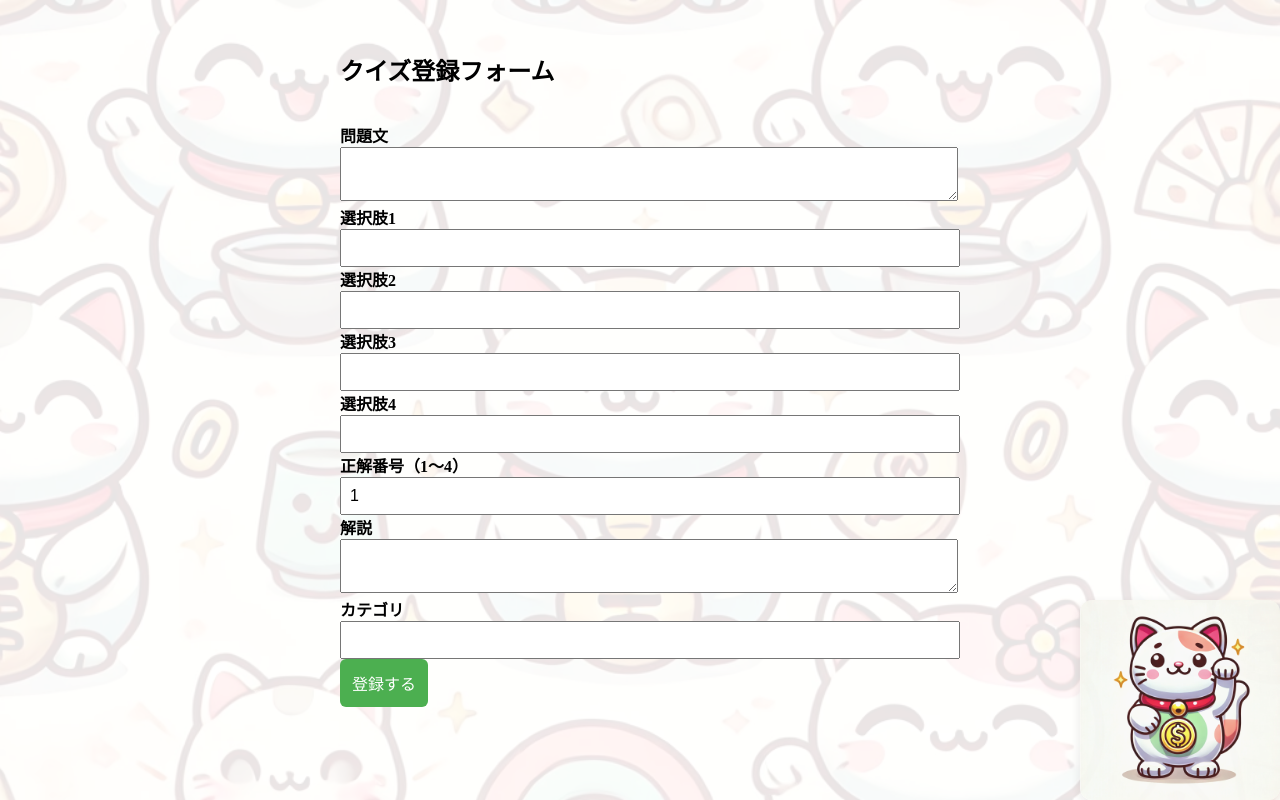
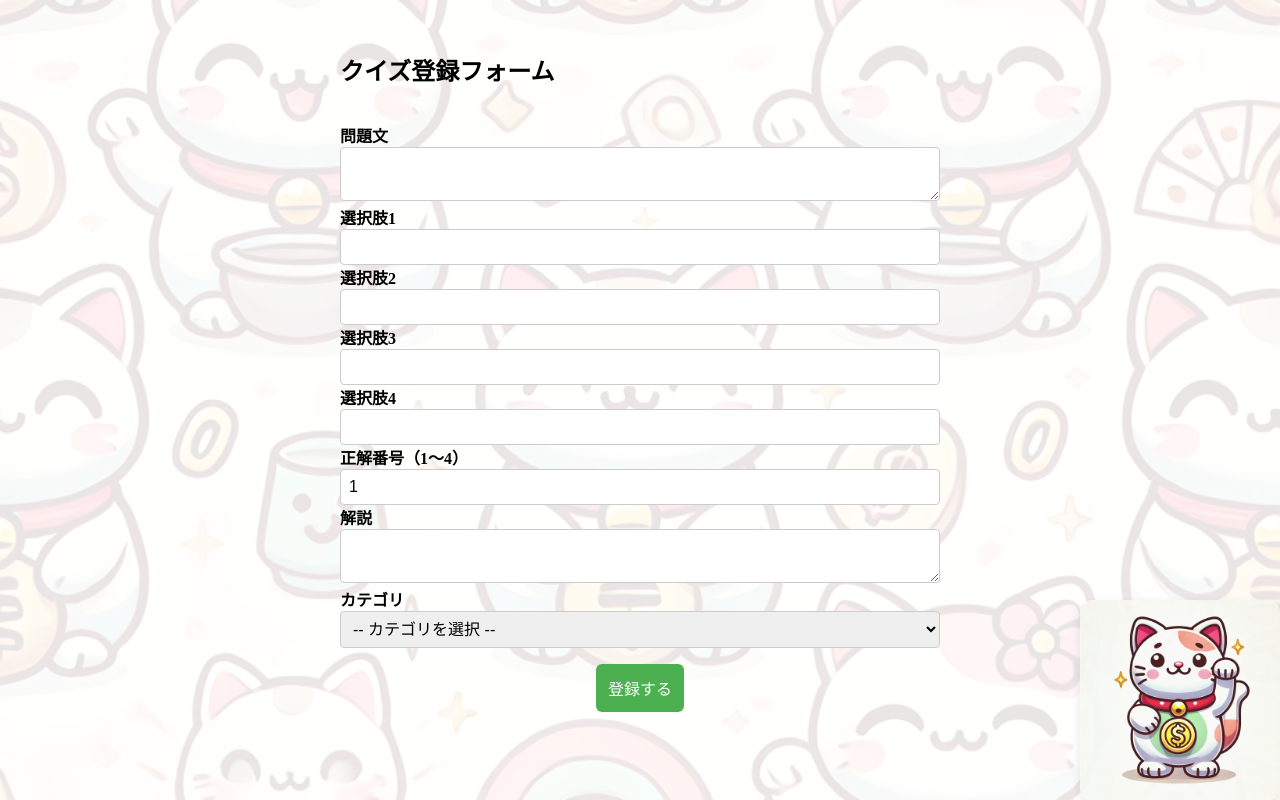
Before and after one commit to ko-dai0525/manabun-money-quiz, a Vue app in the folder quizapp-frontend/: page /register in a window 1280 px wide. Built offline with nearby package versions, Linux system fonts and the light colour scheme.

Commit message:
modfy カテゴリ選択プルダウン追加

```diff
--- a/quizapp-frontend/src/components/QuizRegister.vue
+++ b/quizapp-frontend/src/components/QuizRegister.vue
@@ -30,9 +30,16 @@
       <textarea v-model="quiz.explanation" required></textarea>
 
       <label>カテゴリ</label>
-      <input v-model="quiz.category" type="text" required />
+      <select v-model="quiz.category" required>
+        <option value="">-- カテゴリを選択 --</option>
+        <option value="おこづかい">おこづかい</option>
+        <option value="買い物">買い物</option>
+        <option value="貯金">貯金</option>
+      </select>
 
-      <button type="submit">登録する</button>
+      <div class="submit-wrapper">
+        <button type="submit">登録する</button>
+      </div>
     </form>
   </div>
 </template>
@@ -89,10 +96,20 @@ label {
 }
 
 input,
+select,
 textarea {
   width: 100%;
   padding: 0.5rem;
   font-size: 1rem;
+  border: 1px solid #ccc;
+  border-radius: 4px;
+  box-sizing: border-box;
+}
+
+.submit-wrapper {
+  display: flex;
+  justify-content: center;
+  margin-top: 1rem;
 }
 
 button {
```
